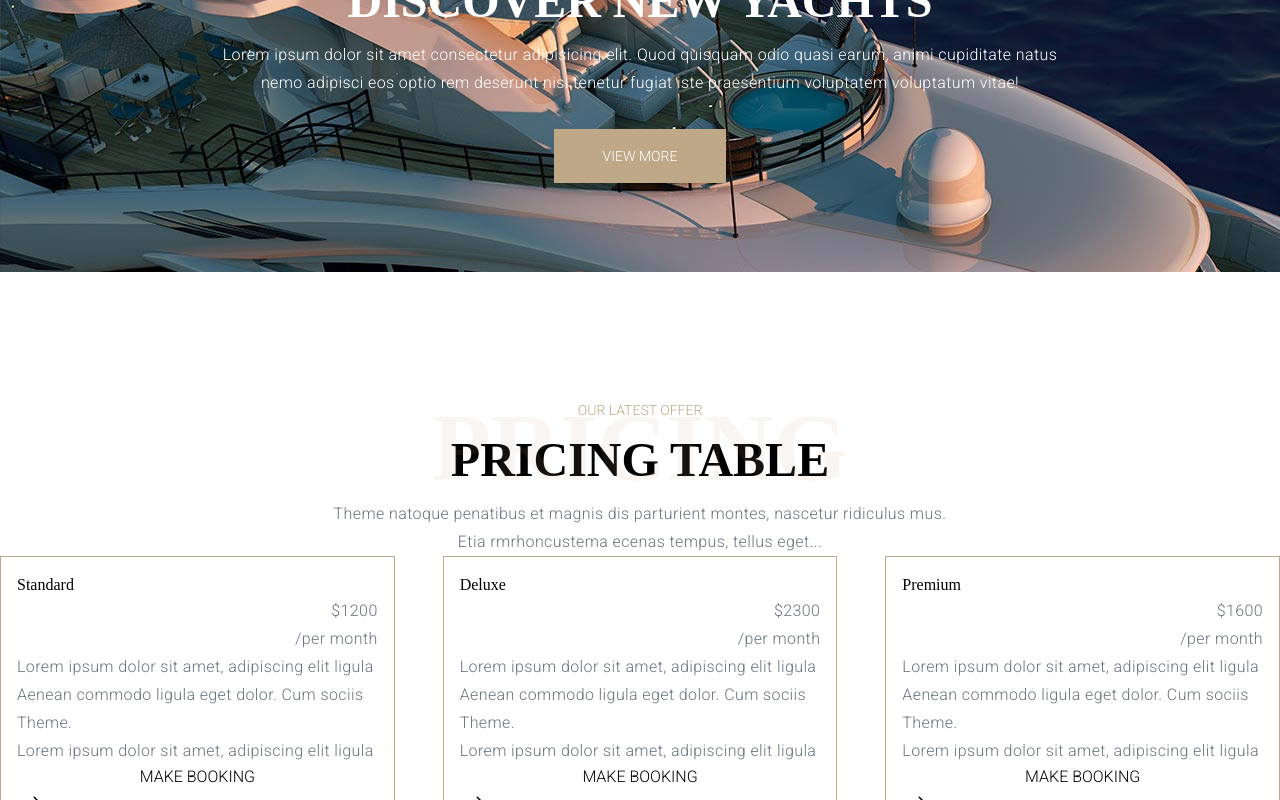
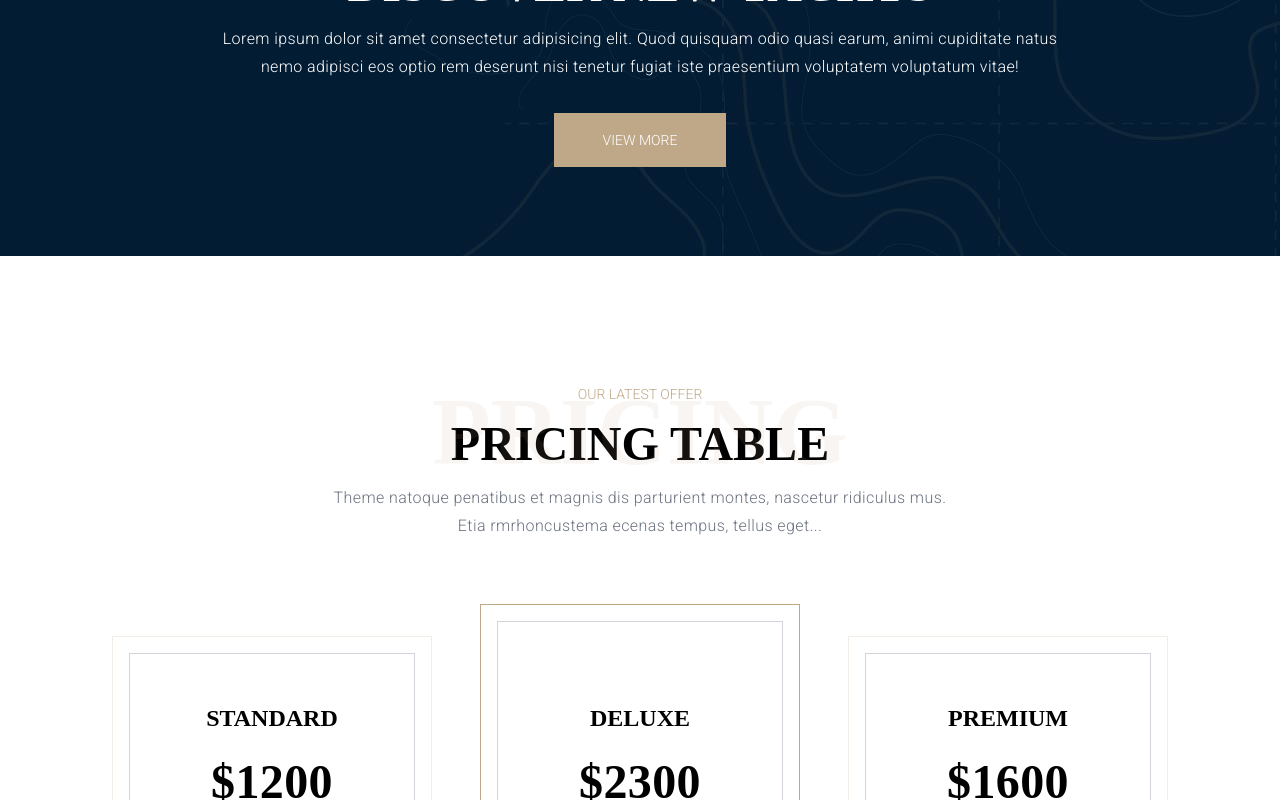
Before and after one commit to ravch08/Seafarer, a React (Vite) app: page / in a window 1280 px wide. Shown: the part 2000-2800 px from the top of the page. Built offline with nearby package versions, Linux system fonts and the light colour scheme; data requests are answered from the project's data file; a web font is replaced by a local one.

Commit message:
Resolved Context type errors

```diff
--- a/src/components/features/PricingItem.tsx
+++ b/src/components/features/PricingItem.tsx
@@ -7,23 +7,45 @@ const PricingItem = ({
   listItem2,
   listItem3,
 }: PricingProps) => {
+  const pricingOuter = "border border-primary w-[25%] p-4";
+  const pricingInner =
+    "flex flex-col gap-6 border border-gray-300 px-12 text-center";
+
   return (
-    <div className="border border-primary p-4">
-      <div className="flex flex-col">
-        <h3>{serviceType}</h3>
-        <p className="flex flex-col items-end">
-          <span>${price}</span>
-          <span>/per month</span>
+    <div
+      className={
+        serviceType === "Deluxe"
+          ? `${pricingOuter} border-opacity-100`
+          : `${pricingOuter} border-opacity-20`
+      }
+    >
+      <div
+        className={
+          serviceType === "Deluxe"
+            ? `${pricingInner} py-20`
+            : `${pricingInner} py-12`
+        }
+      >
+        <h3 className="font-serif text-2xl font-bold uppercase">
+          {serviceType}
+        </h3>
+        <p className="flex flex-col items-center justify-end gap-2 text-black">
+          <span className="font-serif text-5xl font-black dark:text-white">
+            ${price}
+          </span>
+          <span className="text-sm dark:text-white">/per month</span>
         </p>
-        <p>{listItem1}</p>
-        <p>{listItem2}</p>
-        <p>{listItem3}</p>
-        <button className="btn-text">
-          <span>MAKE BOOKING</span>
+        <p className="text-sm">{listItem1}</p>
+        <p className="text-sm">{listItem2}</p>
+        <p className="text-sm">{listItem3}</p>
+        <button className="btn-text mt-8 flex items-center justify-center gap-2">
+          <span className="text-sm font-semibold uppercase tracking-wider hover:text-primary">
+            MAKE BOOKING
+          </span>
           <svg
             viewBox="0 0 24 24"
             fill="currentColor"
-            className="h-6 w-6"
+            className="h-4 w-4"
             xmlns="http://www.w3.org/2000/svg"
           >
             <path
--- a/src/components/pages/AboutUs.tsx
+++ b/src/components/pages/AboutUs.tsx
@@ -1,3 +1,5 @@
+import { useContext } from "react";
+import { themeContext } from "../../contexts/themeContext";
 import {
   About,
   OurCrew,
@@ -7,8 +9,14 @@ import {
 } from "../utils/helper";
 
 const AboutUs = () => {
+  const contextValue = useContext(themeContext);
+
+  if (!contextValue) return <div>Error: themeContext value is null</div>;
+
+  const { darkTheme } = contextValue;
+
   return (
-    <main>
+    <main className={darkTheme ? "bg-darkBlue-400" : "bg-white"}>
       <PageBanner
         page="About Us"
         imgSrc={aboutBanner}
--- a/src/components/pages/Home.tsx
+++ b/src/components/pages/Home.tsx
@@ -1,8 +1,15 @@
+import { useContext } from "react";
+import { themeContext } from "../../contexts/themeContext";
 import { About, Banner, Clients, MidBanner, Pricing } from "../utils/helper";
 
 const Home = () => {
+  const contextValue = useContext(themeContext);
+
+  if (!contextValue) return <div>Error: themeContext value is null</div>;
+  const { darkTheme } = contextValue;
+
   return (
-    <main>
+    <main className={darkTheme ? "bg-darkBlue-400" : "bg-white"}>
       <Banner />
       <About />
       <MidBanner />
--- a/src/components/sections/Banner.tsx
+++ b/src/components/sections/Banner.tsx
@@ -3,8 +3,7 @@ import { banner } from "../utils/helper";
 
 const Banner = () => {
   return (
-    <section aria-labelledby="Home Banner" className="pt-4">
-      <div className="container relative mx-auto">
+    <section aria-labelledby="Home Banner" className="pt-0">
       <figure className="h-[700px] w-full overflow-hidden rounded-lg">
         <img src={banner} alt="Banner" />
       </figure>
@@ -24,7 +23,6 @@ const Banner = () => {
           Explore More
         </Link>
       </div>
-      </div>
     </section>
   );
 };
--- a/src/components/sections/Footer.tsx
+++ b/src/components/sections/Footer.tsx
@@ -3,7 +3,7 @@ import { SocailIcons, logoLight } from "../utils/helper";
 
 const Footer = () => {
   return (
-    <footer className="bg-darkBlue py-20">
+    <footer className="bg-darkBlue-600 py-20">
       <div className="container mx-auto flex items-start justify-between gap-12">
         <div className="flex w-1/4 flex-col items-start gap-4">
           <Link to="/">
--- a/src/components/sections/Header.tsx
+++ b/src/components/sections/Header.tsx
@@ -6,31 +6,34 @@ import { logoDark, logoLight } from "../utils/helper";
 
 const Header = () => {
   const [sticky, setSticky] = useState("");
-  const { darkTheme, setDarkTheme } = useContext(themeContext);
+  const contextValue = useContext(themeContext);
+
+  useEffect(() => {
+    window.addEventListener("scroll", handleSticky);
+    () => window.removeEventListener("scroll", handleSticky);
+  }, []);
+
+  if (!contextValue) return <div>Error: themeContext value is null</div>;
+
+  const { darkTheme, setDarkTheme } = contextValue;
+  const toggleTheme = () => setDarkTheme((theme: boolean) => !theme);
 
   const handleSticky = () => {
     const stickyClass = window.scrollY > 150 ? "sticky" : "";
     setSticky(stickyClass);
   };
 
-  const toggleTheme = () => setDarkTheme((theme: boolean) => !theme);
-
-  useEffect(() => {
-    window.addEventListener("scroll", handleSticky);
-    () => window.removeEventListener("scroll", handleSticky);
-  }, []);
-
   const stickyClass = sticky ? "sticky" : "";
-  const headerClass = darkTheme ? "dark bg-darkBlue" : "bg-white";
+  const headerClass = darkTheme ? "dark bg-darkBlue-600" : "bg-white";
 
   return (
     <header className={`${headerClass} ${stickyClass}`}>
       <div className="container mx-auto flex items-center justify-between gap-6">
         <Link to="/">
           <img
-            src={darkTheme ? logoLight : logoDark}
             alt="Seafarer"
             className="w-32"
+            src={darkTheme ? logoLight : logoDark}
           />
         </Link>
         <nav
--- a/src/components/sections/MidBanner.tsx
+++ b/src/components/sections/MidBanner.tsx
@@ -4,7 +4,7 @@ const MidBanner = () => {
   return (
     <section
       aria-labelledby="Section Banner"
-      className="bg-mid-banner my-12 flex h-[400px] items-center"
+      className="bg-midBanner-02 my-12 flex h-[400px] items-center"
     >
       <div className="container mx-auto w-2/3 text-center">
         <h2 className="font-h2 text-white">DISCOVER NEW YACHTS</h2>
--- a/src/components/sections/Pricing.tsx
+++ b/src/components/sections/Pricing.tsx
@@ -47,7 +47,7 @@ const Pricing = () => {
           description="Theme natoque penatibus et magnis dis parturient montes, nascetur ridiculus mus. Etia rmrhoncustema ecenas tempus, tellus eget..."
         />
 
-        <div className="flex items-center justify-center gap-12">
+        <div className="mt-16 flex items-center justify-center gap-12">
           {pricing?.map((price: PricingProps) => (
             <PricingItem
               key={price.id}
--- a/src/components/utils/helper.ts
+++ b/src/components/utils/helper.ts
@@ -6,7 +6,8 @@ export { default as about03 } from "../../assets/about-03.jpg";
 export { default as aboutBanner } from "../../assets/about-banner.jpg";
 export { default as anchor } from "../../assets/anchor.png";
 export { default as banner } from "../../assets/banner.jpg";
-export { default as bgBanner } from "../../assets/bg-banner.jpg";
+export { default as bgBanner1 } from "../../assets/bg-banner-01.jpg";
+export { default as bgBanner2 } from "../../assets/bg-banner-02.jpg";
 export { default as client1 } from "../../assets/client-1.png";
 export { default as client2 } from "../../assets/client-2.png";
 export { default as client3 } from "../../assets/client-3.png";
--- a/src/contexts/themeContext.ts
+++ b/src/contexts/themeContext.ts
@@ -1,3 +1,8 @@
 import { createContext } from "react";
 
-export const themeContext = createContext({});
+export type themeContextProps = {
+  darkTheme: boolean;
+  setDarkTheme: React.Dispatch<React.SetStateAction<boolean>>;
+};
+
+export const themeContext = createContext<themeContextProps | null>(null);
--- a/src/index.css
+++ b/src/index.css
@@ -39,7 +39,7 @@ p {
 }
 
 .nav-link {
-  @apply inline-block px-4 py-8 font-sans text-sm font-medium text-darkBlue hover:text-primary dark:text-white;
+  @apply text-darkBlue-600 inline-block px-4 py-8 font-sans text-sm font-medium hover:text-primary dark:text-white;
 
   &.active {
     @apply font-bold text-primary;
--- a/tailwind.config.js
+++ b/tailwind.config.js
@@ -5,7 +5,8 @@ module.exports = {
     extend: {
       colors: {
         primary: "#bfa888",
-        darkBlue: "#021527",
+        "darkBlue-600": "#021527",
+        "darkBlue-400": "#002243",
       },
       fontFamily: {
         sans: ["Roboto", "sans-serif"],
@@ -13,7 +14,8 @@ module.exports = {
         monospace: ["Inconsolata", "monospace"],
       },
       backgroundImage: {
-        "mid-banner": "url('./src/assets/bg-banner.jpg')",
+        "midBanner-01": "url('./src/assets/bg-banner-01.jpg')",
+        "midBanner-02": "url('./src/assets/bg-banner-02.jpg')",
       },
     },
   },
```
Also changed, not shown: src/assets/bg-banner-01.jpg (renamed from src/assets/bg-banner.jpg), src/assets/bg-banner-02.jpg (added). Lines whose indentation alone changed are shown as unchanged.
